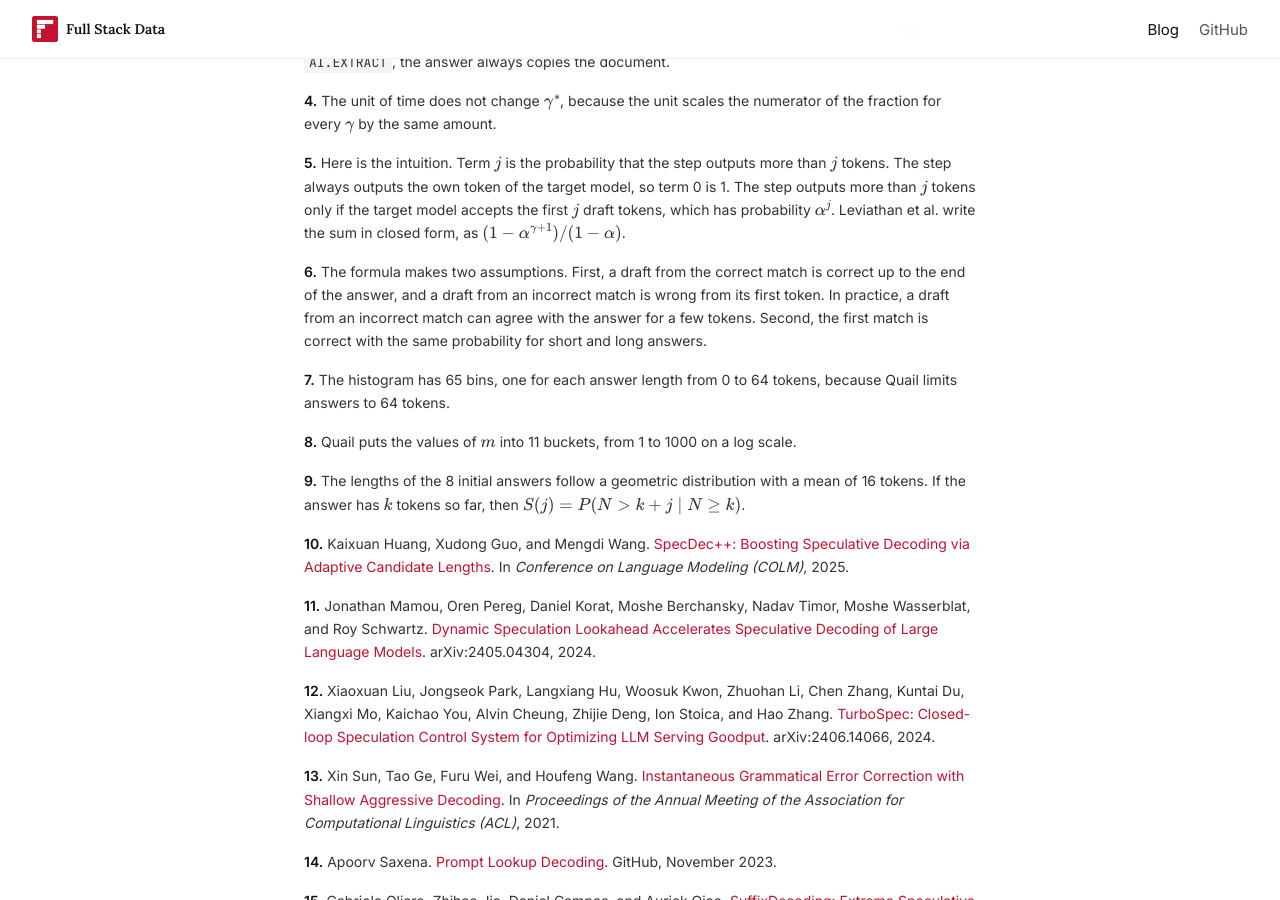
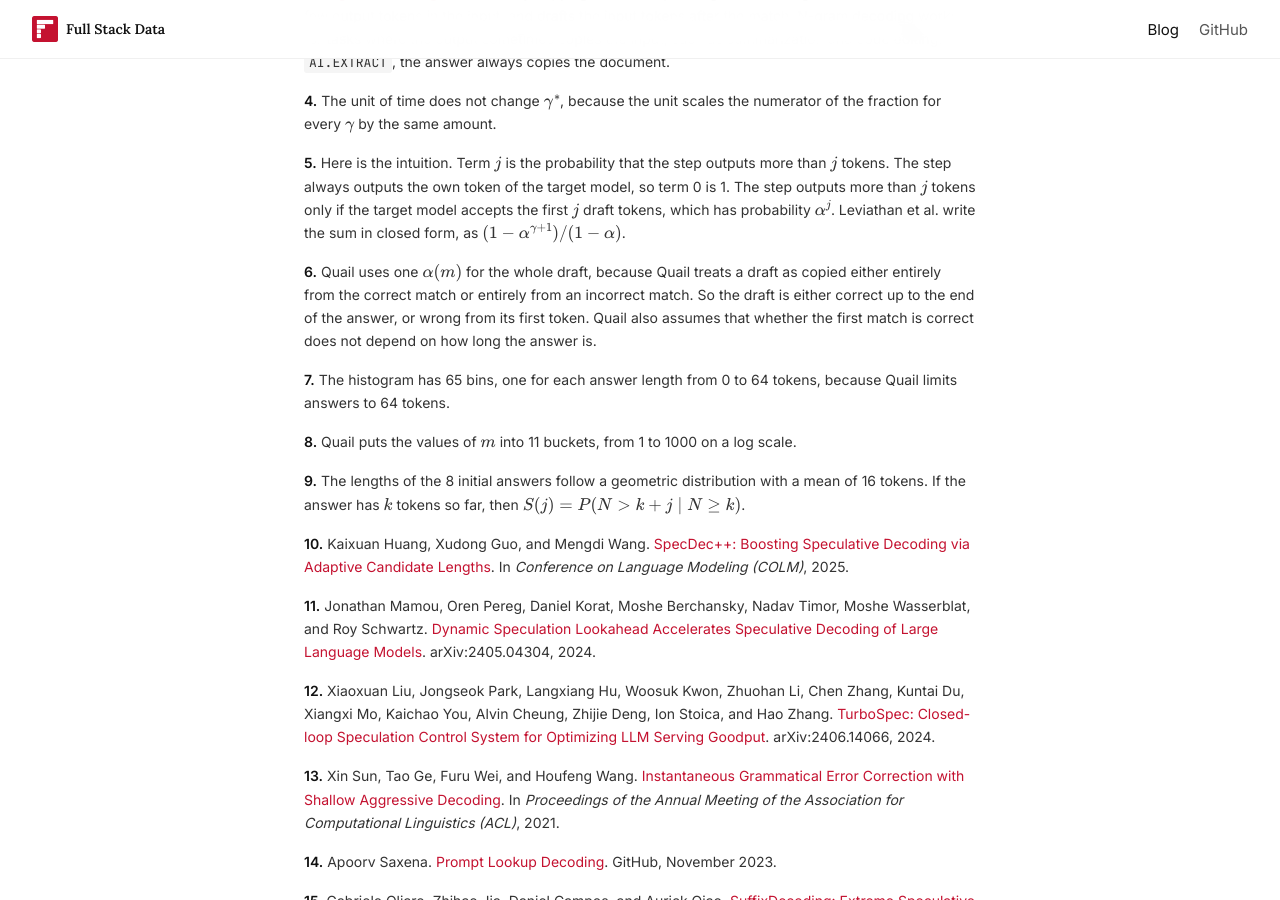
Before and after one commit to fsdatalab/fsdatalab.github.io, a Jekyll site: the page built from _posts/2026-10-26-ai-extract.md, in a window 1280 px wide and 900 px high, scrolled down 10620 px. Built offline with Jekyll 4.4.1, drawn with Linux system fonts in a browser that asks for light colours.

Commit message:
Restore the framing of note 6 in the AI.EXTRACT post, with clearer wording
Co-Authored-By: Claude Opus 5.5 <noreply@anthropic.com>
Claude-Session: https://claude.ai/code/session_01E9AjEaw3ZPJHVmqCBrDwAb

```diff
--- a/_posts/2026-10-26-ai-extract.md
+++ b/_posts/2026-10-26-ai-extract.md
@@ -229,7 +229,7 @@ this research.
 
 <span id="note-5"><strong>5.</strong></span> Here is the intuition. Term $$j$$ is the probability that the step outputs more than $$j$$ tokens. The step always outputs the own token of the target model, so term 0 is 1. The step outputs more than $$j$$ tokens only if the target model accepts the first $$j$$ draft tokens, which has probability $$\alpha^j$$. Leviathan et al. write the sum in closed form, as $$(1 - \alpha^{\gamma+1}) / (1 - \alpha)$$.
 
-<span id="note-6"><strong>6.</strong></span> The formula makes two assumptions. First, a draft from the correct match is correct up to the end of the answer, and a draft from an incorrect match is wrong from its first token. In practice, a draft from an incorrect match can agree with the answer for a few tokens. Second, the first match is correct with the same probability for short and long answers.
+<span id="note-6"><strong>6.</strong></span> Quail uses one $$\alpha(m)$$ for the whole draft, because Quail treats a draft as copied either entirely from the correct match or entirely from an incorrect match. So the draft is either correct up to the end of the answer, or wrong from its first token. Quail also assumes that whether the first match is correct does not depend on how long the answer is.
 
 <span id="note-7"><strong>7.</strong></span> The histogram has 65 bins, one for each answer length from 0 to 64 tokens, because Quail limits answers to 64 tokens.
 
```
